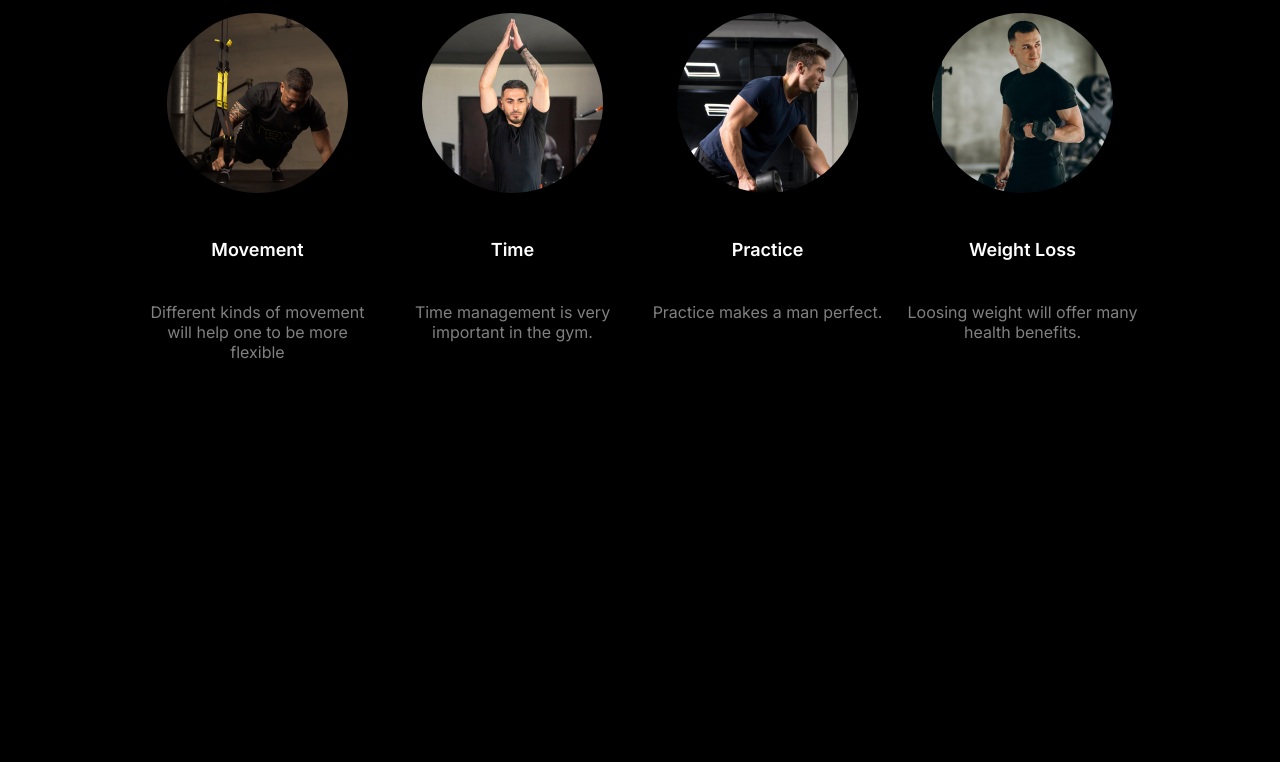
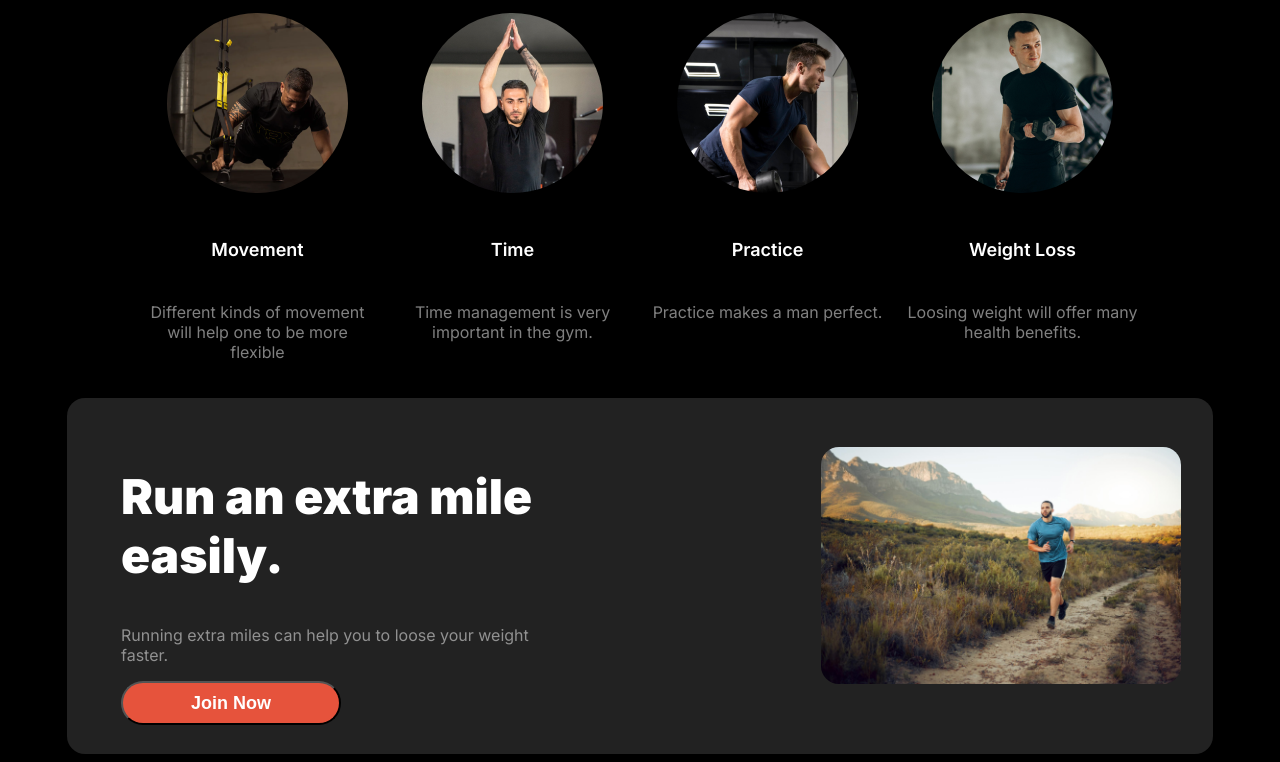
Before and after one commit to shafinahmed504/assignment-02, a plain HTML site: page index.html in a window 1280 px wide. Shown: the part 904-1666 px from the top of the page. Before the commit the page ends 1290 px from the top, so only its background shows below. Drawn offline with Linux system fonts and the light colour scheme.

Commit message:
run extra miles finished

```diff
--- a/index.html
+++ b/index.html
@@ -88,10 +88,24 @@
         <p class="description">Loosing weight will offer many health benefits.</p>
         </div>
     </div>
+</div>
+</section>
 
-</div>
+
+<section id="run-extra-mile">
+    <div id="rem-description">
+        <h2 class="titles">Run an extra mile easily.</h2>
+        <p class="description">Running extra miles can help you to loose your weight faster.</p>
+        <button class="nav-button" id="rem-button">Join Now</button>
+    </div>
+    <div id="rem-image">
+        <div>
+        <img id="ri" src="images/run.jpg" alt="">
+        </div>
+    </div>
 
 </section>
+
 
 
     </main>
--- a/styles/style.css
+++ b/styles/style.css
@@ -129,6 +129,34 @@ li{
     grid-template-columns: repeat(4,1fr);
     gap: 20px;
 }
+/* extra miles */
+#rem-description{
+    width: 450px;
+}
+#rem-button{
+    width: 220px;
+}
+#rem-image{
+    width: 360px;
+    height: 280px;
+    display: flex;
+    align-items: center;
+}
+#ri{
+    width: 100%;
+    height: 100%;
+    border-radius: 18px;
+}
+#run-extra-mile{
+    width: 1060px;
+    background-color: rgb(34, 34, 34);
+    border-radius: 18px;
+    padding: 30px 32px 29px 54px;
+    justify-self: center;
+    margin-top: 20px;
+    display: flex;
+    justify-content: space-between;
+}
 
 
 @media screen and (max-width:576px) {
@@ -170,4 +198,11 @@ li{
     #habit-title-description{
         width: 500px;
     }
+    #run-extra-mile{
+        width: 400px;
+        flex-direction: column;
+
+        margin: 0 auto;
+    }
+
 }
```
